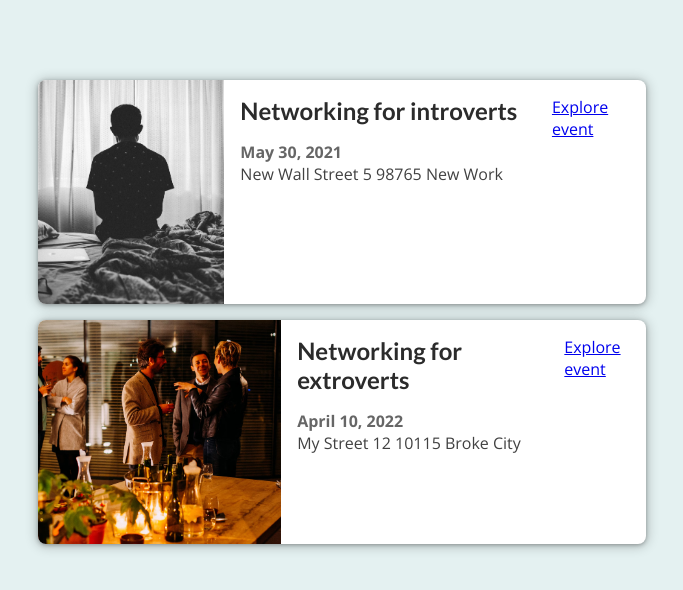
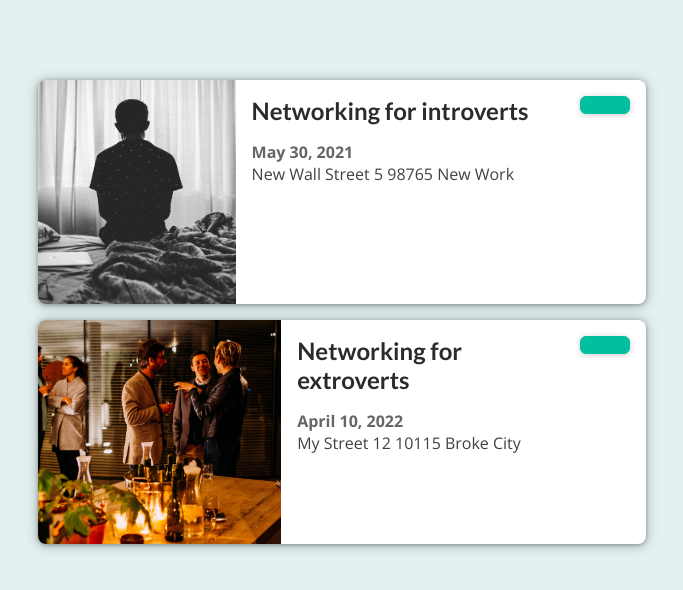
Before and after one commit to nenadmne/nextjs-events, a Next.js app: page / in a window 1280 px wide. Shown: the top 590 px of the page, without its empty margins (298-981 px from the left). Built offline with nearby package versions, Linux system fonts and the light colour scheme.

Commit message:
Import button into event item

```diff
--- a/components/events/event-item.js
+++ b/components/events/event-item.js
@@ -1,5 +1,6 @@
 import Link from "next/link";
 import classes from "./event-item.module.css";
+import Button from "../ui/button";
 
 export default function EventItem(props) {
   const { title, image, date, location, id } = props;
@@ -27,7 +28,7 @@ export default function EventItem(props) {
         </div>
       </div>
       <div className={classes.actions}>
-        <Link href={`/events/${id}`}> Explore event</Link>
+        <Button link={`/events/${id}`} />
       </div>
     </li>
   );
```
